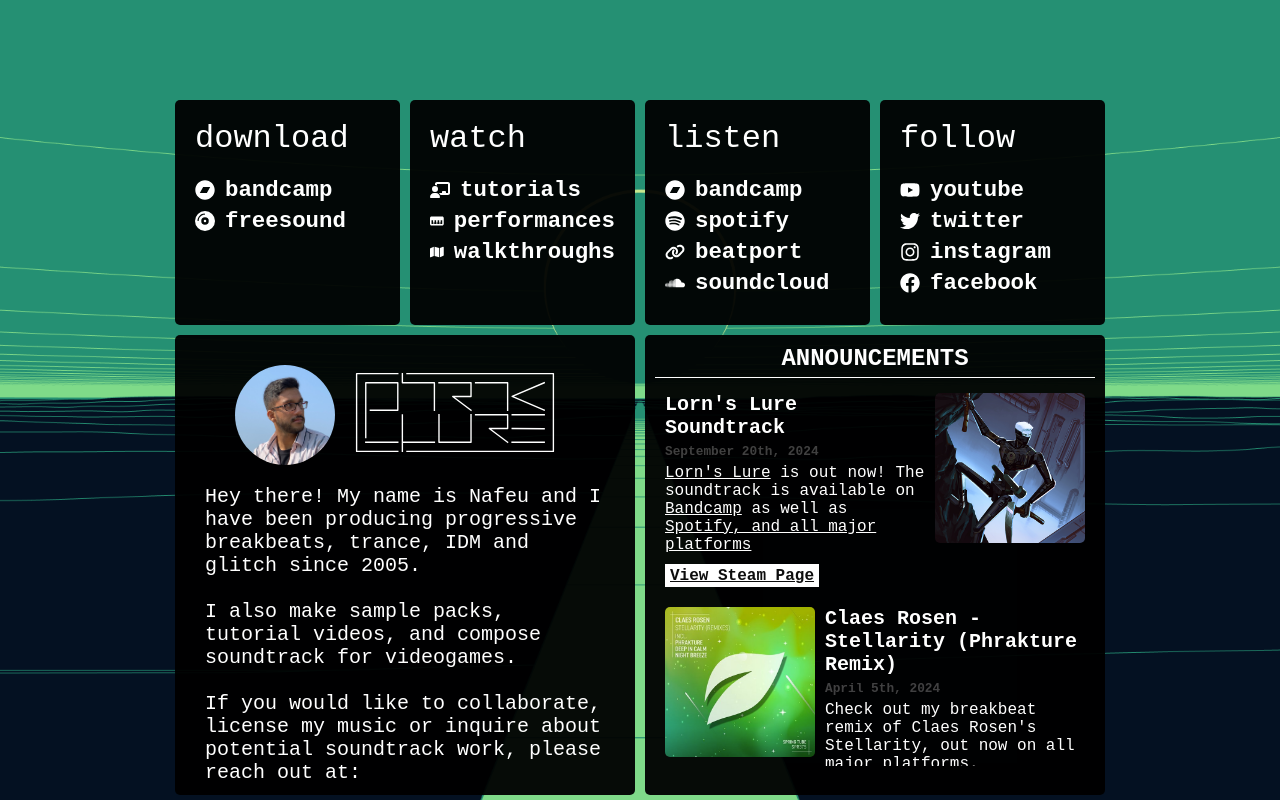
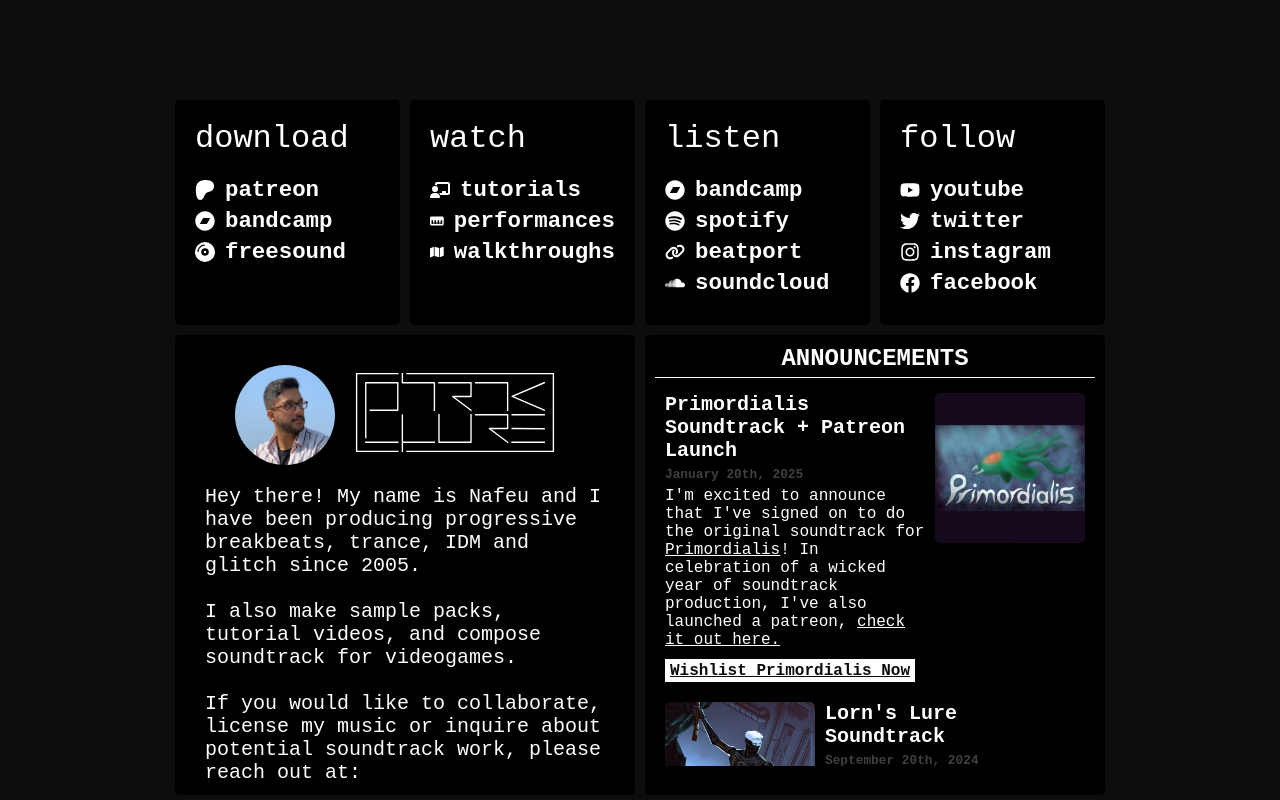
Before and after one commit to nafeu/phrakture.com, a Next.js app: page / in a window 1280 px wide. Built offline with nearby package versions, Linux system fonts and the light colour scheme; a web font is replaced by a local one.

Commit message:
Update announcements and add placeholder page

```diff
--- a/app/announcements.js
+++ b/app/announcements.js
@@ -1,6 +1,20 @@
 import { Fragment } from 'react'
 
 export const announcements = [
+  {
+    id: 3,
+    date: "January 20th, 2025",
+    title: "Primordialis Soundtrack + Patreon Launch",
+    image: "announcement-3.png",
+    alt: "Primordialis Logo",
+    description: (
+      <Fragment>
+        I&apos;m excited to announce that I&apos;ve signed on to do the original soundtrack for <a href="https://www.youtube.com/watch?v=m4I9uIV1HvU">Primordialis</a>! In celebration of a wicked year of soundtrack production, I&apos;ve also launched a patreon, <a href="https://patreon.com/phrakture">check it out here.</a>
+      </Fragment>
+    ),
+    url: "https://store.steampowered.com/app/3011360/Primordialis/",
+    cta: "Wishlist Primordialis Now"
+  },
   {
     id: 2,
     date: "September 20th, 2024",
--- a/app/components/Icons/index.js
+++ b/app/components/Icons/index.js
@@ -75,6 +75,11 @@
 )
 
 export const CopyrightIcon = () => (
-  // Font Awesome Free 6.5.2 by @fontawesome - https://fontawesome.com License - https://fontawesome.com/license/free Copyright 2024 Fonticons, Inc.-->
+  // Font Awesome Free 6.5.2 by @fontawesome - https://fontawesome.com License - https://fontawesome.com/license/free Copyright 2024 Fonticons, Inc.
   <svg fill="white" width="10" height="10" xmlns="http://www.w3.org/2000/svg" viewBox="0 0 512 512"><path d="M256 48a208 208 0 1 1 0 416 208 208 0 1 1 0-416zm0 464A256 256 0 1 0 256 0a256 256 0 1 0 0 512zM199.4 312.6c-31.2-31.2-31.2-81.9 0-113.1s81.9-31.2 113.1 0c9.4 9.4 24.6 9.4 33.9 0s9.4-24.6 0-33.9c-50-50-131-50-181 0s-50 131 0 181s131 50 181 0c9.4-9.4 9.4-24.6 0-33.9s-24.6-9.4-33.9 0c-31.2 31.2-81.9 31.2-113.1 0z"/></svg>
 )
+
+export const PatreonIcon = () => (
+  // Font Awesome Free 6.7.2 by @fontawesome - https://fontawesome.com License - https://fontawesome.com/license/free Copyright 2025 Fonticons, Inc.
+  <svg fill="white" width="20" height="20" xmlns="http://www.w3.org/2000/svg" viewBox="0 0 512 512"><path d="M489.7 153.8c-.1-65.4-51-119-110.7-138.3C304.8-8.5 207-5 136.1 28.4C50.3 68.9 23.3 157.7 22.3 246.2C21.5 319 28.7 510.6 136.9 512c80.3 1 92.3-102.5 129.5-152.3c26.4-35.5 60.5-45.5 102.4-55.9c72-17.8 121.1-74.7 121-150z"/></svg>
+)
--- a/app/layout.js
+++ b/app/layout.js
@@ -10,7 +10,7 @@
 export default function RootLayout({ children }) {
   return (
     <html lang="en">
-      <body style={{ backgroundImage: `url(${backgroundImage.src})` }}>{children}</body>
+      <body>{children}</body>
     </html>
   )
 }
--- a/app/page.js
+++ b/app/page.js
@@ -13,6 +13,7 @@
   InstagramIcon,
   LinkIcon,
   MapIcon,
+  PatreonIcon,
   PianoKeyboardIcon,
   SoundcloudIcon,
   SpotifyIcon,
@@ -34,6 +35,9 @@
           <div className={styles.header}>download</div>
 
           <div className={styles.linkList}>
+            <a className={styles.link} href="https://patreon.com/phrakture">
+              <PatreonIcon /> patreon
+            </a>
             <a className={styles.link} href="https://phrakture.bandcamp.com/">
               <BandcampIcon /> bandcamp
             </a>
@@ -149,7 +153,7 @@
         </div>
       </div>
       <div className={styles.footer}>
-        <CopyrightIcon /> 2024 Phrakture - <a href="https://nafeu.com">nafeu.com</a>
+        <CopyrightIcon /> 2025 Phrakture - <a href="https://nafeu.com">nafeu.com</a>
       </div>
     </main>
   )
```
Also changed, not shown: app/chord-scale-emotion/page.js (added, +13 -0 lines), app/chord-scale-emotion/page.module.css (added), public/announcement-3.png (added).
